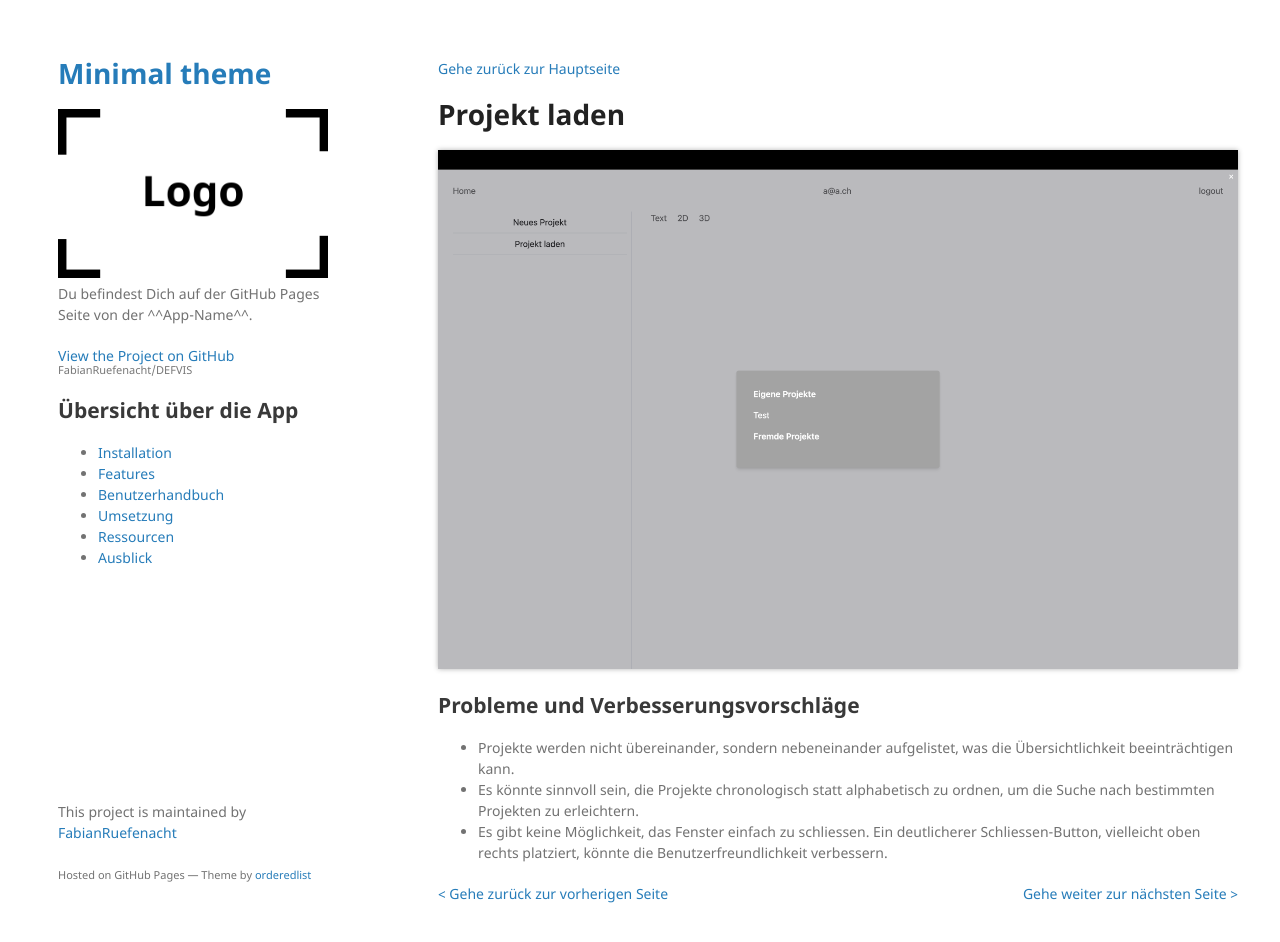
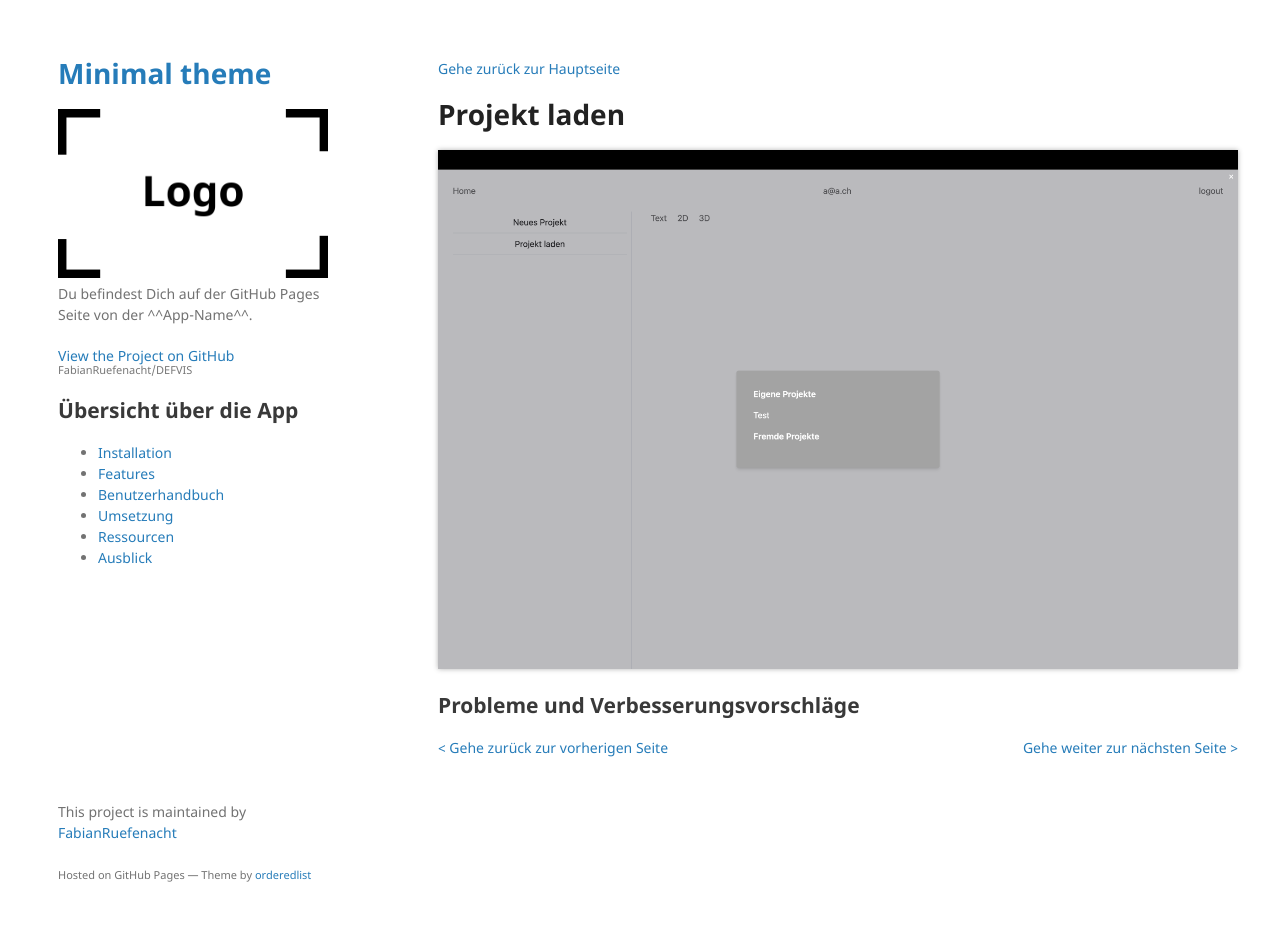
Before and after one commit to FabianRuefenacht/DEFVIS, a Jekyll site: the page built from docs/load_project.md, in a window 1280 px wide and 954 px high. Shown: the top 942 px of the window. Built offline with Jekyll 4.4.1, drawn with Linux system fonts in a browser that asks for light colours; our own code applies the rules of GitHub Pages for plain Markdown files.

Commit message:
Update load_project.md

```diff
--- a/docs/load_project.md
+++ b/docs/load_project.md
@@ -6,9 +6,5 @@
 
 ## Probleme und Verbesserungsvorschläge
 
-- Projekte werden nicht übereinander, sondern nebeneinander aufgelistet, was die Übersichtlichkeit beeinträchtigen kann.
-- Es könnte sinnvoll sein, die Projekte chronologisch statt alphabetisch zu ordnen, um die Suche nach bestimmten Projekten zu erleichtern.
-- Es gibt keine Möglichkeit, das Fenster einfach zu schliessen. Ein deutlicherer Schliessen-Button, vielleicht oben rechts platziert, könnte die Benutzerfreundlichkeit verbessern.
-
 <div style="text-align: left; float: left;"><a href="create_project.html">< Gehe zurück zur vorherigen Seite</a></div>
 <div style="text-align: right; float: right;"><a href="capture_session.html">Gehe weiter zur nächsten Seite ></a></div>
```
